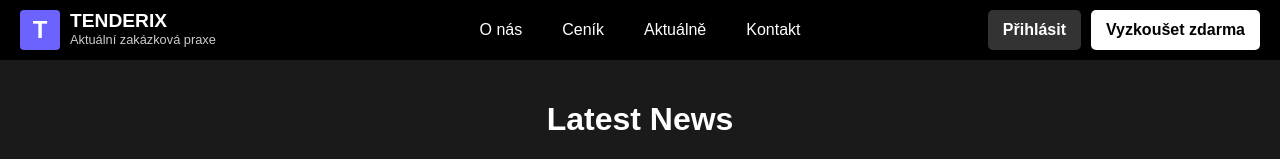
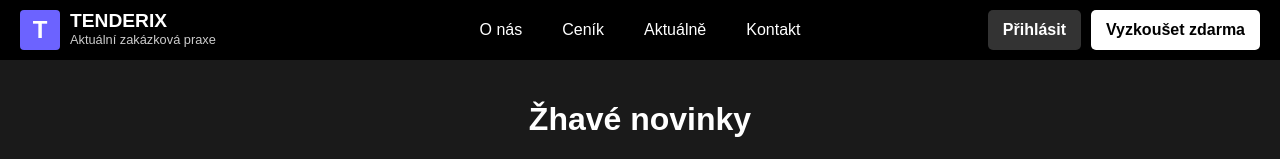
Before and after one commit to qwerjorsag/MyFirstReactPage, a React (Create React App) app: page /news in a window 1280 px wide. Shown: the top 159 px of the page. Built offline with nearby package versions, Linux system fonts and the light colour scheme.

Commit message:
Zhave novinky commit

```diff
--- a/src/Pages/NewsPage.tsx
+++ b/src/Pages/NewsPage.tsx
@@ -30,7 +30,7 @@ const NewsPage: React.FC = () => {
 
     return (
         <div className="news-page">
-            <h1>Latest News</h1>
+            <h1>Žhavé novinky</h1>
             <div className="news-list">
                 {currentNews.map((news) => (
                     <NewsItem
```
